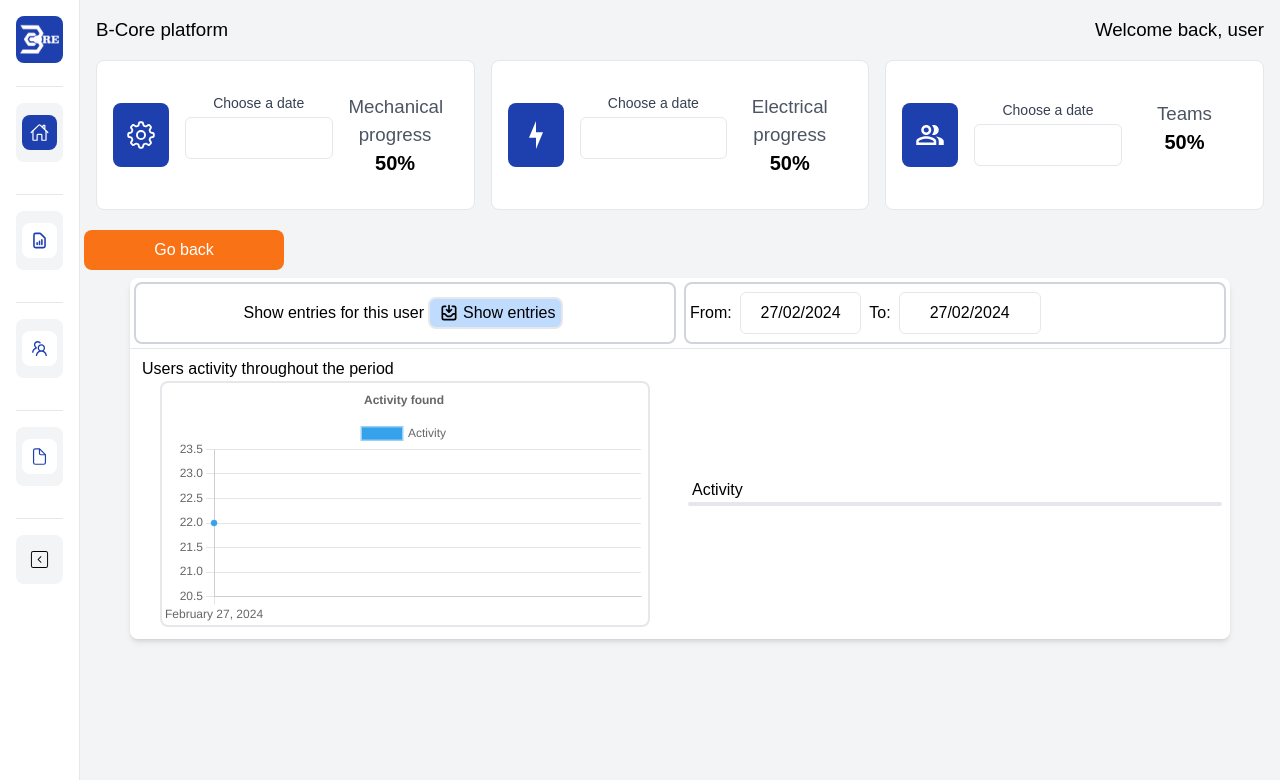
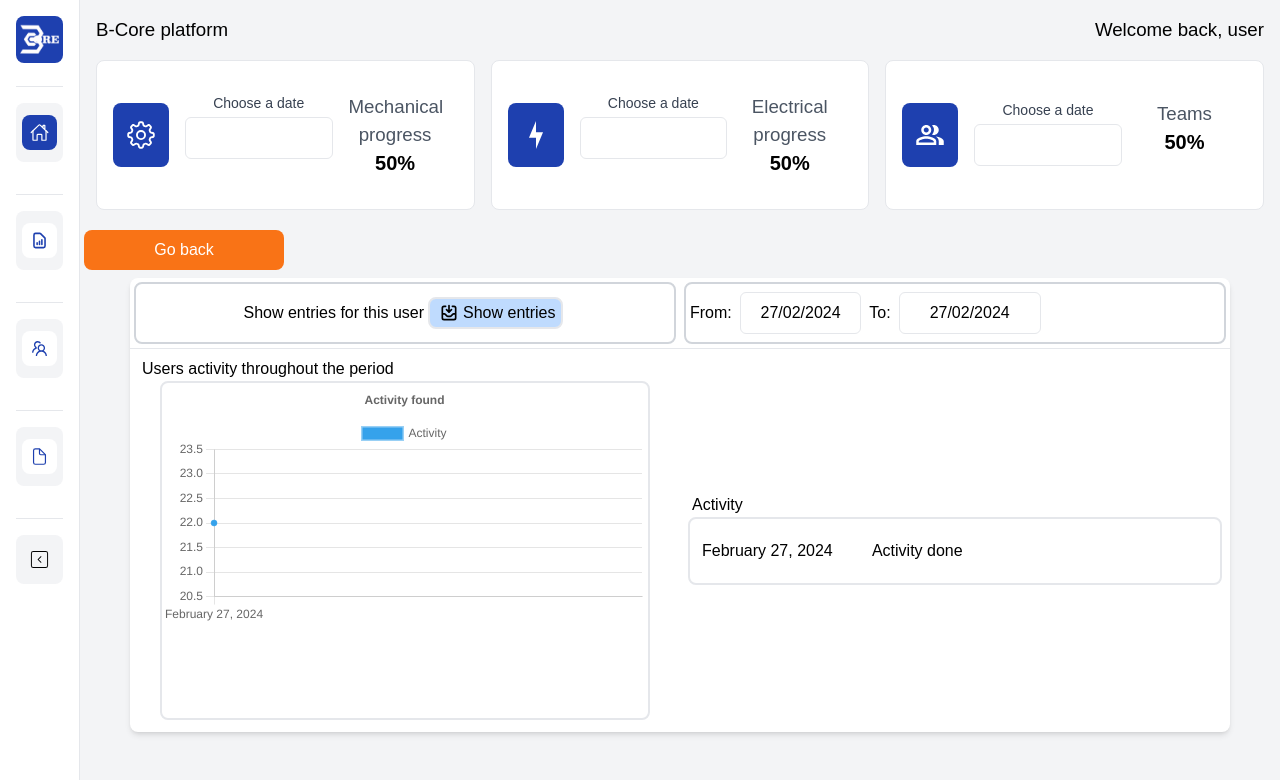
Before and after one commit to LMartin1998/BCorePlatform-Deploy, a Next.js app: page /teams/user/1 in a window 1280 px wide. Shown: the top 780 px of the page. Built offline with nearby package versions, Linux system fonts and the light colour scheme.

Commit message:
activity done

```diff
--- a/src/app/(singlegrid)/teams/user/[id]/page.jsx
+++ b/src/app/(singlegrid)/teams/user/[id]/page.jsx
@@ -8,6 +8,7 @@ import { HiOutlineInboxIn } from "react-icons/hi";
 import TeamsDatePicker from "@/app/components/teams/TeamsDatePicker";
 import DateRange from "@/app/components/teams/DateRange";
 import TeamsChart from "@/app/components/teams/TeamsChart";
+import UserActivity from "@/app/components/teams/UserActivity";
 
 export default function UserId() {
   const {
@@ -78,18 +79,20 @@ export default function UserId() {
                 )}
               </div>
             </div>
-            <div className="w-full h-full flex">
+            <div className="w-full h-96 flex">
               <div className="flex flex-col w-1/2 m-2 pb-1 justify-center items-center">
                 <div className="w-full justify-start ml-2">
                   Users activity throughout the period
                 </div>
-                <div className="w-11/12 border-2 rounded-lg">
+                <div className="w-11/12 h-full border-2 rounded-lg">
                   <TeamsChart></TeamsChart>
                 </div>
               </div>
               <div className="flex flex-col w-1/2 m-2 pb-1 justify-center items-center">
                 <div className="w-full justify-start ml-2">Activity</div>
-                <div className="w-full border-2 rounded-lg overflow-auto"></div>
+                <div className="w-full border-2 rounded-lg overflow-auto">
+                  <UserActivity></UserActivity>
+                </div>
               </div>
             </div>
           </div>
--- a/src/app/Components/teams/TeamsChart.jsx
+++ b/src/app/Components/teams/TeamsChart.jsx
@@ -69,5 +69,9 @@ export default function TeamsChart() {
     ],
   };
 
-  return <Line options={options} data={data} />;
+  return (
+    <div className="h-full w-full">
+      <Line options={options} data={data} />
+    </div>
+  );
 }
--- a/src/app/Components/teams/UserActivity.jsx
+++ b/src/app/Components/teams/UserActivity.jsx
@@ -0,0 +1,59 @@
+import { TeamsContext } from "@/app/contexts/TeamsContext";
+import { useContext, useEffect, useRef, useState } from "react";
+
+export default function UserActivity() {
+  const { dates } = useContext(TeamsContext);
+
+  const ActityItem = ({ date }) => {
+    const observerRef = useRef(null);
+    const [visible, setVisible] = useState(false);
+
+    useEffect(() => {
+      const observer = new IntersectionObserver(
+        (entries) => {
+          entries.forEach(({ target, isIntersecting }) => {
+            if (target === observerRef.current) {
+              setVisible(isIntersecting);
+            }
+          });
+        },
+        {
+          threshold: 0.4,
+        }
+      );
+
+      if (observerRef.current) {
+        observer.observe(observerRef.current);
+      }
+
+      return () => {
+        if (observerRef.current) {
+          observer.unobserve(observerRef.current);
+        }
+      };
+    }, []);
+
+    return (
+      <div
+        className={`flex m-1 justify-start items-center w-full h-12 ${
+          visible ? "opacity-100" : "opacity-0"
+        }`}
+        key={date}
+        ref={observerRef}
+      >
+        <div className="flex w-1/3 m-1">{date}</div>
+        <div className="flex w-1/3 m-1">Activity done</div>
+      </div>
+    );
+  };
+
+  const renderActivities = () => {
+    return dates.map((date) => <ActityItem date={date} key={date} />);
+  };
+
+  return (
+    <div className="flex flex-col w-11/12 m-1">
+      {dates && renderActivities()}
+    </div>
+  );
+}
```
